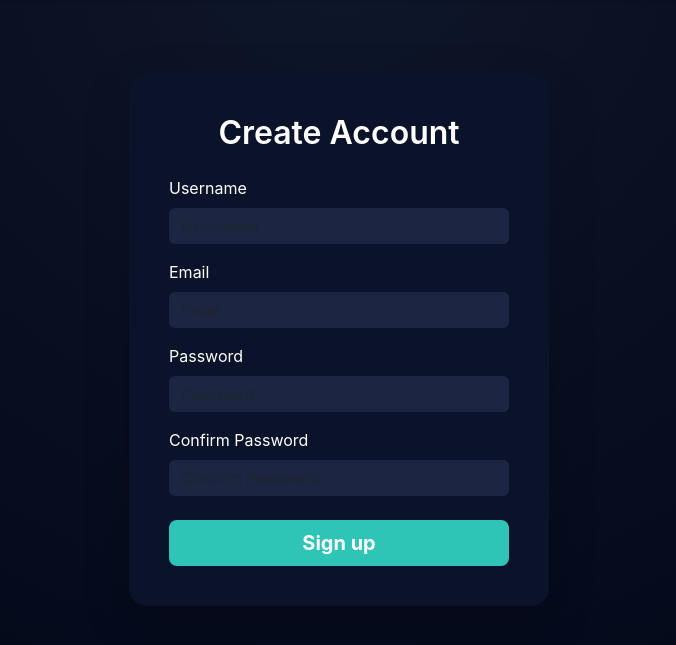
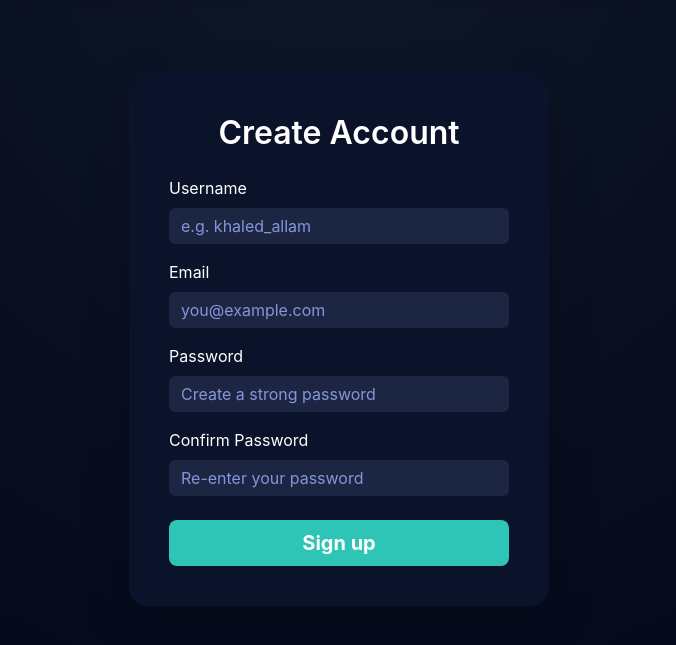
Before and after one commit to khaledelsayed2003/tradehub-marketplace, a Flask app: page /register in a window 1280 px wide. Shown: the part 77-722 px from the top of the page, without its empty margins (301-977 px from the left). Run offline with Flask 3, Linux system fonts and the light colour scheme.

Commit message:
style(auth): improve Register-form placeholders and fix visibility styling

```diff
--- a/app/static/css/style.css
+++ b/app/static/css/style.css
@@ -233,6 +233,11 @@ a {
     box-shadow: 0 0 10px #2ec4b6;
 }
 
+.form-control::placeholder {
+    color: #9fb3ff;
+    opacity: 0.8;
+}
+
 /* Button */
 .btn-success {
     background: #2ec4b6;
--- a/app/templates/register.html
+++ b/app/templates/register.html
@@ -15,22 +15,22 @@
 
             <div class="form-group mb-3">
                 {{ form.username.label(class="form-label") }}
-                {{ form.username(class="form-control", placeholder="Username") }}
+                {{ form.username(class="form-control", placeholder="e.g. khaled_allam") }}
             </div>
 
             <div class="form-group mb-3">
                 {{ form.email_address.label(class="form-label") }}
-                {{ form.email_address(class="form-control", placeholder="Email") }}
+                {{ form.email_address(class="form-control", placeholder="you@example.com") }}
             </div>
 
             <div class="form-group mb-3">
                 {{ form.password.label(class="form-label") }}
-                {{ form.password(class="form-control", placeholder="Password") }}
+                {{ form.password(class="form-control", placeholder="Create a strong password") }}
             </div>
 
             <div class="form-group mb-4">
                 {{ form.password_confirmation.label(class="form-label") }}
-                {{ form.password_confirmation(class="form-control", placeholder="Confirm Password") }}
+                {{ form.password_confirmation(class="form-control", placeholder="Re-enter your password") }}
             </div>
 
             <div class="d-grid">
```
